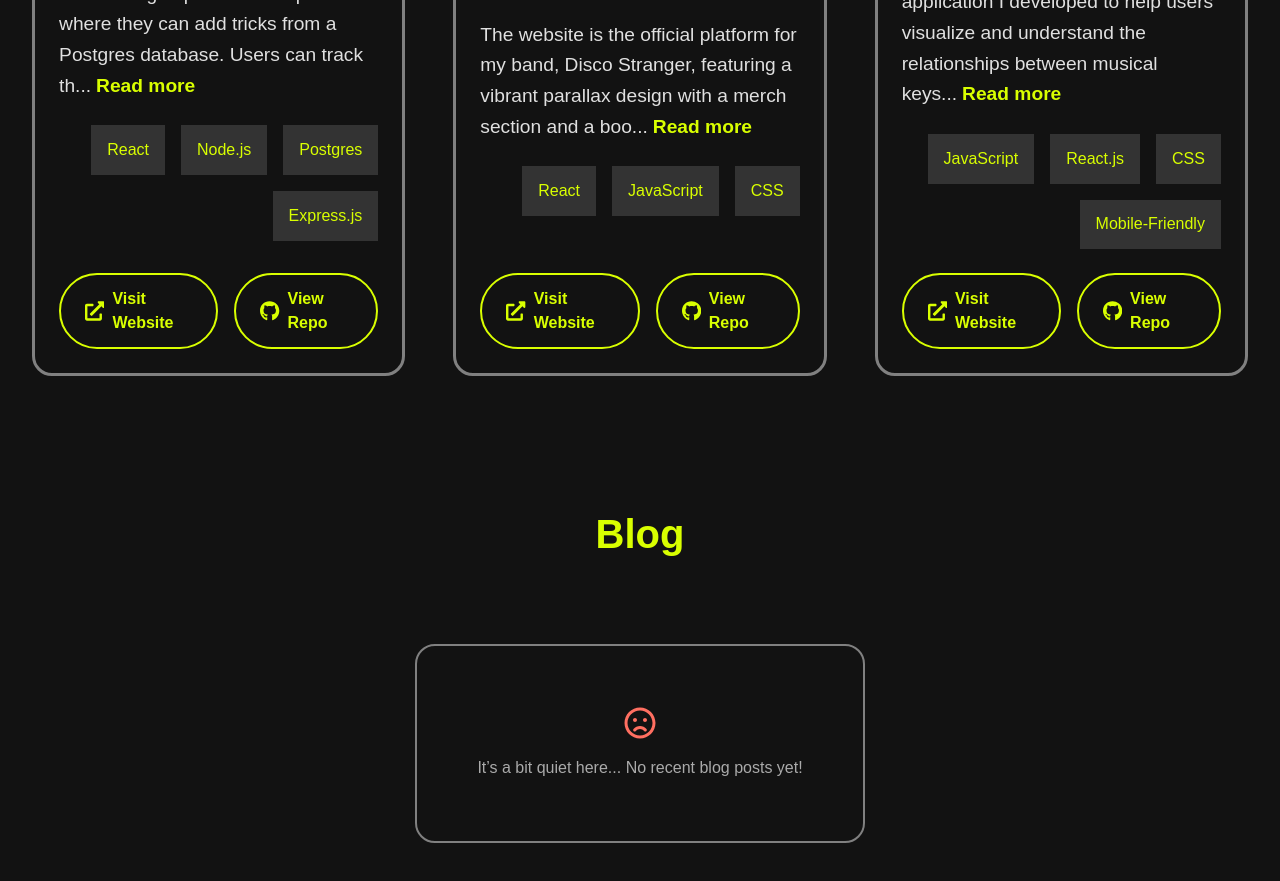
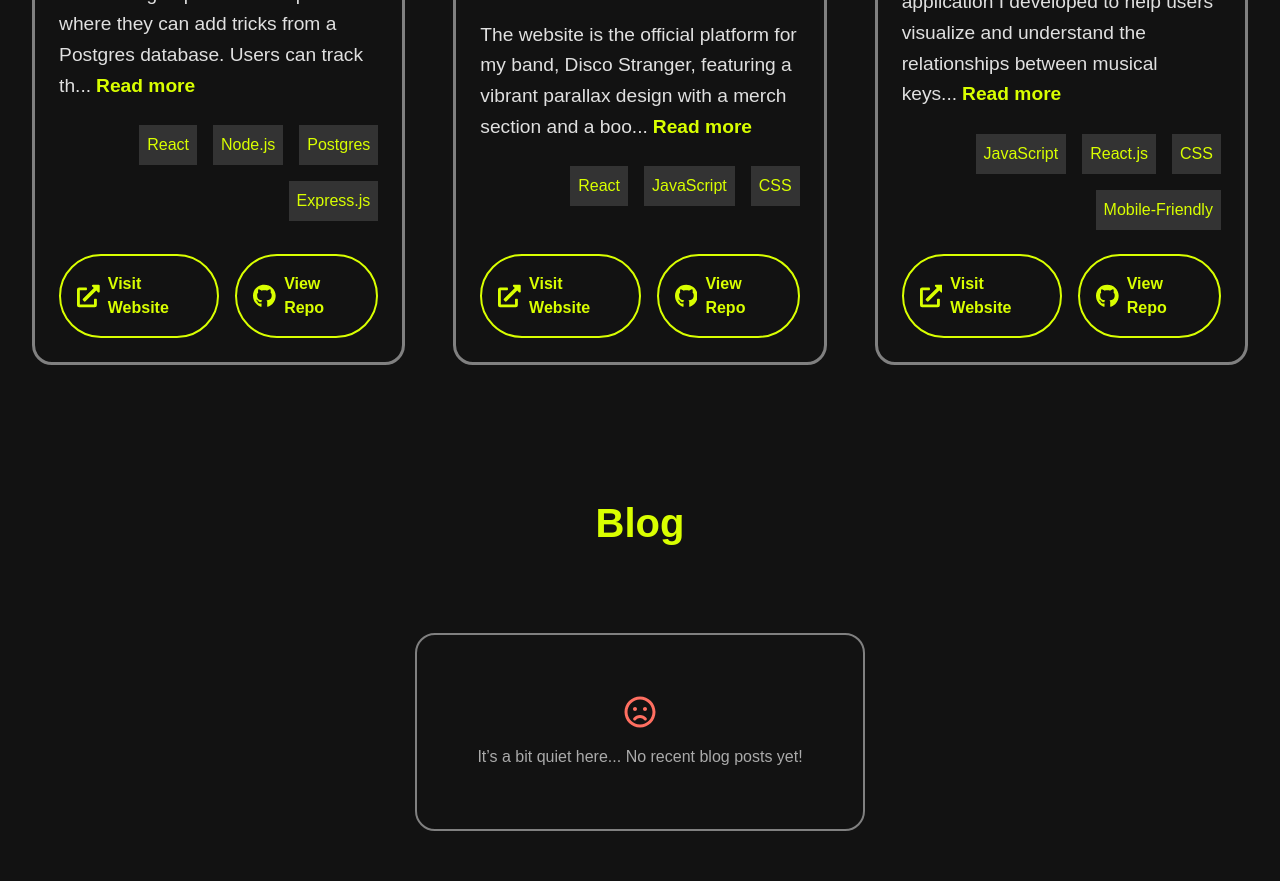
Before and after one commit to ajSeadler/landing-page, a React (Vite) app: page / in a window 1280 px wide. Shown: the part 1680-2561 px from the top of the page. Built offline with nearby package versions, Linux system fonts and the light colour scheme.

Commit message:
button padding

```diff
--- a/src/index.css
+++ b/src/index.css
@@ -97,7 +97,7 @@ small {
 .button {
   display: flex;
   align-items: center;
-  padding: 0.75rem 1.5rem;
+  padding: 1rem;
   background-color: transparent;
   color: #d9ff00;
   border: solid 2px #d9ff00;
--- a/src/styles/Projects.css
+++ b/src/styles/Projects.css
@@ -82,7 +82,7 @@
   font-size: 1rem;
   background-color: #333;
   color: #d9ff00;
-  padding: 0.8rem 1rem;
+  padding: .5rem;
   border-radius: 0px;
   transition: background-color 0.3s ease;
 }
```
